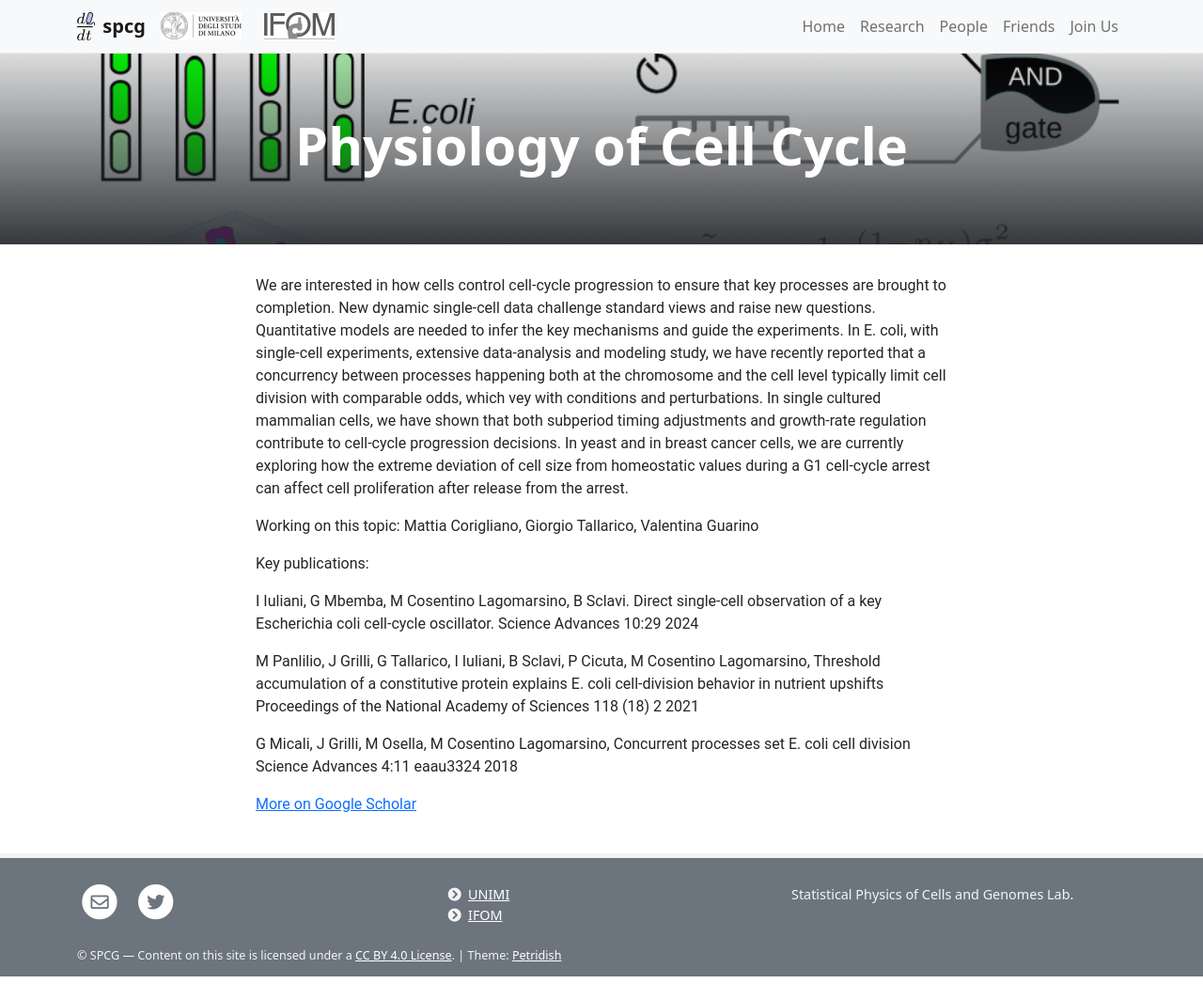
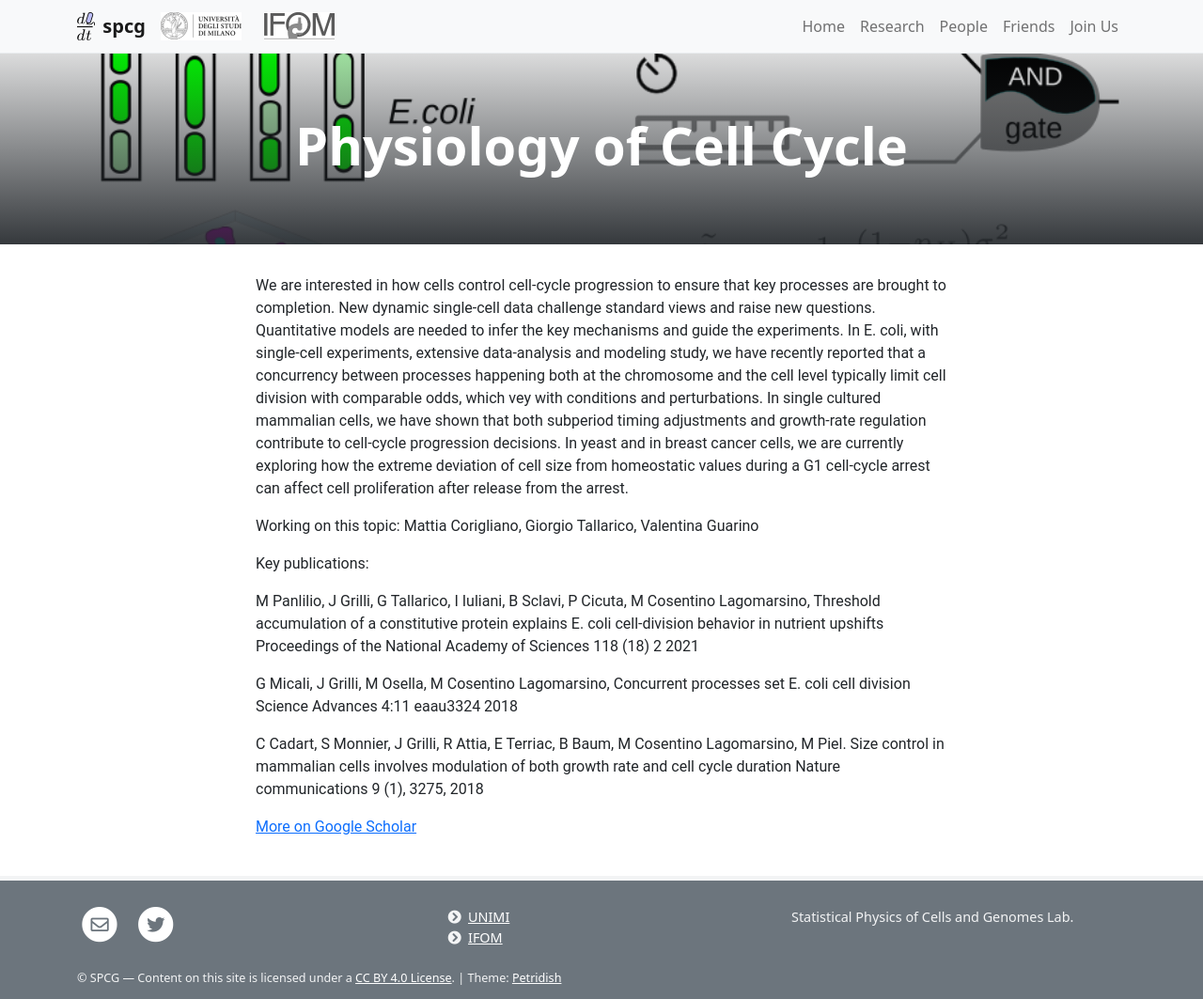
Before and after one commit to guarinovale/spcg-site, a Jekyll site: the page built from _posts/2019-01-05-cell-cycle.md, in a window 1280 px wide. Shown: the whole page at 94% size. Built offline with Jekyll 4.4.1, drawn with Linux system fonts in a browser that asks for light colours; before the commit the page ends 1039 px from its top, so only the background shows below that.

Commit message:
Revert "Paper updated (Ludo and Ilaria)"
This reverts commit a3eb0a210e216a6b3b561c3f5670053b417190c6.

```diff
--- a/_posts/2019-01-05-cell-cycle.md
+++ b/_posts/2019-01-05-cell-cycle.md
@@ -11,10 +11,10 @@ Working on this topic: Mattia Corigliano, Giorgio Tallarico, Valentina Guarino
 
 Key publications:
 
-I Iuliani, G Mbemba, M Cosentino Lagomarsino, B Sclavi. Direct single-cell observation of a key Escherichia coli cell-cycle oscillator. Science Advances 10:29 2024
-
 M Panlilio, J Grilli, G Tallarico, I Iuliani, B Sclavi, P Cicuta, M Cosentino Lagomarsino, Threshold accumulation of a constitutive protein explains E. coli cell-division behavior in nutrient upshifts Proceedings of the National Academy of Sciences 118 (18) 2 2021
 
 G Micali, J Grilli, M Osella, M Cosentino Lagomarsino, Concurrent processes set E. coli cell division Science Advances 4:11 eaau3324 2018
 
+C Cadart, S Monnier, J Grilli, R Attia, E Terriac, B Baum, M Cosentino Lagomarsino, M Piel. Size control in mammalian cells involves modulation of both growth rate and cell cycle duration Nature communications 9 (1), 3275, 2018
+
 [More on Google Scholar](https://scholar.google.com/citations?user=jJ0S7vUAAAAJ 'Google Scholar'){:target="_blank"}
```
Also changed, not shown: _posts/2019-01-06-cell-growth.md (+2 -2 lines), 2 other files.
